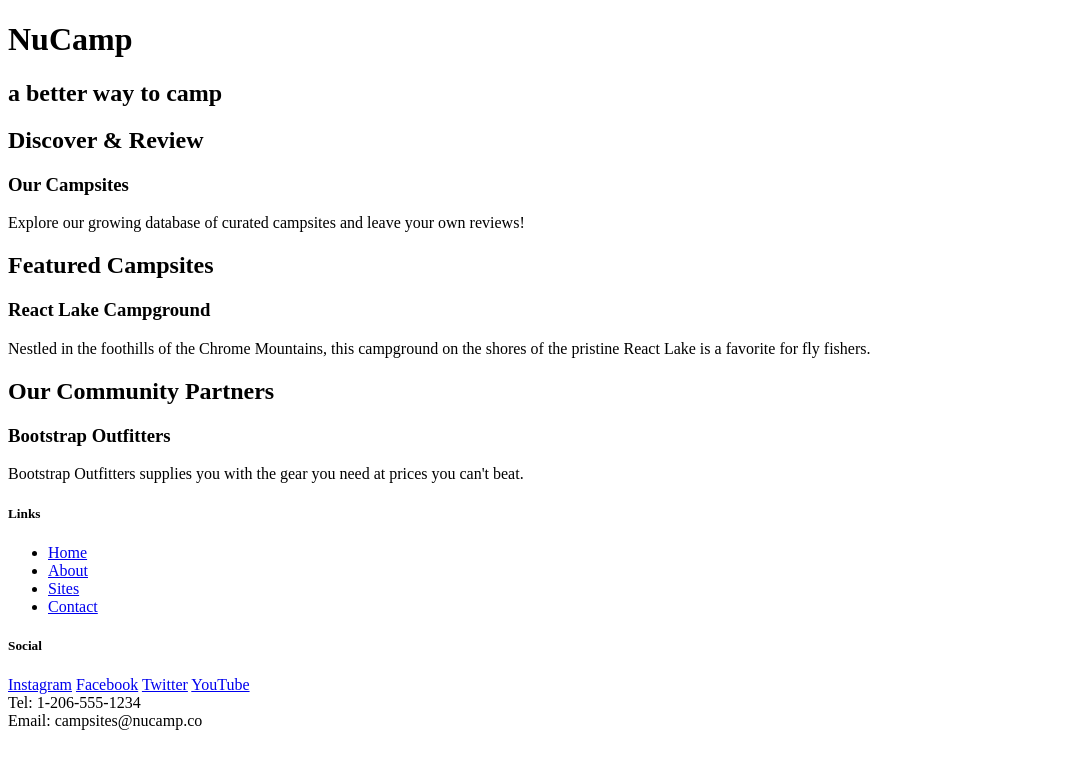
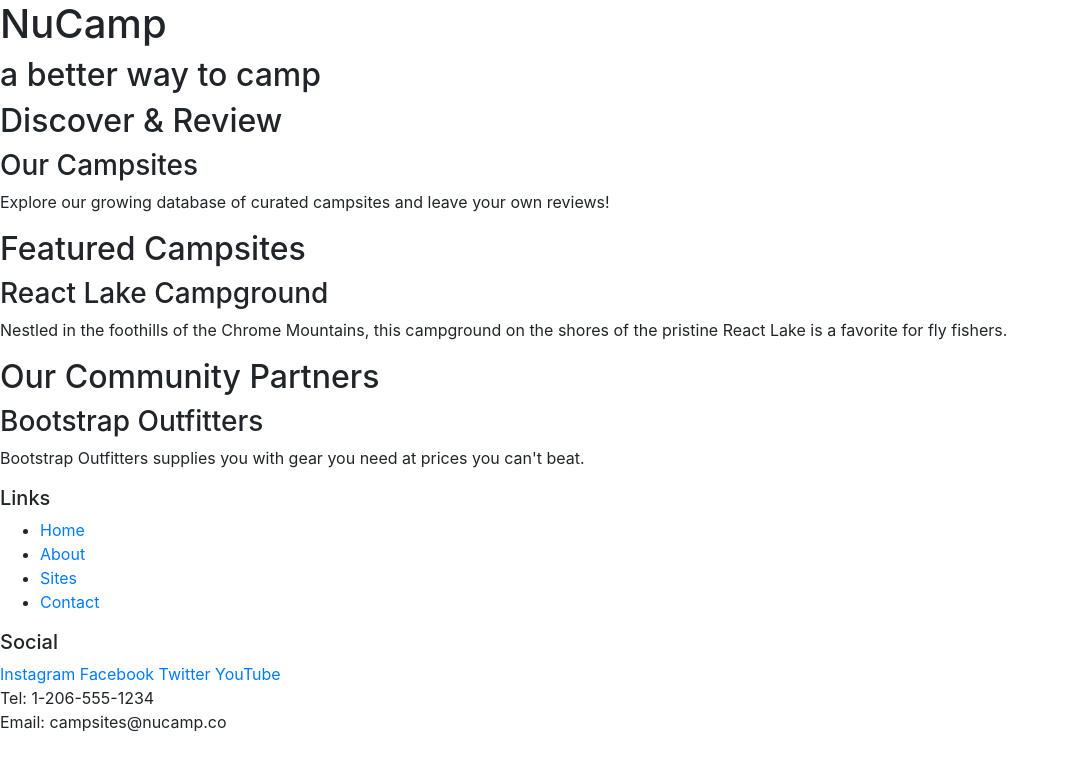
Before and after one commit to BennyDeet/bootstrap, a website: page index.html in a window 1280 px wide. Shown: the whole page, without its empty margins (0-1065 px from the left). Drawn offline with nearby package versions, Linux system fonts and the light colour scheme.

Commit message:
My First Bootstrap Project Practice second run

```diff
--- /dev/null
+++ b/css/styles.css
@@ -0,0 +1,32 @@
+body {
+  font-family: "Open Sans", sans-serif;
+}
+
+h1, h2, h3 {
+  font-family: "Lobster", cursive;
+}
+
+h2 {
+  color: #3046C5;
+}
+
+header h2 {
+  color: #CEC8FF;
+}
+
+footer {
+  background-image: linear-gradient(#CEC8FF, white);
+  padding: 20px 0;
+}
+
+.jumbotron {
+  padding: 30px;
+  background-image: linear-gradient(to right, #5637DD, #3046C5, #60106B);
+  color: white;
+}
+
+.row-content {
+  padding: 50px 0;
+  border-bottom: 1px ridge;
+  min-height: 200px;
+}
--- a/index.html
+++ b/index.html
@@ -1,75 +1,64 @@
 <!DOCTYPE html>
 <html lang="en">
 
-    <header class="jumbotron">
-        <div class="container">
-            <div class="row">
-                <div class="col">
+    <head>
+        <!-- Required meta tags always come first -->
+        <meta charset="utf-8" />
+        <meta name="viewport" content="width=device-width, initial-scale=1" />
+
+        <!-- Bootstrap CSS -->
+        <link rel="stylesheet" href="node_modules/bootstrap/dist/css/bootstrap.min.css" />
+
+        <title>NuCamp: A Better Way To Camp</title>
+    </head>
+
+<body>
+
+    <header>
+        <div>
             <h1>NuCamp</h1>
             <h2>a better way to camp</h2>
         </div>
-            </div>
-        </div>
     </header>
 
-<body>
-
-    <div class="container">
-        <div class="row">
-            <div class="col-sm-4 order-sm-last col-md-3">
+    <div>
         <h2>Discover & Review</h2>
-            </div>
-            <div class="col">
         <h3>Our Campsites</h3>
         <p>Explore our growing database of curated campsites and leave your own reviews!</p>
     </div>
-        </div>
 
-        <div class="row">
-            <div class="col-sm-4 col-md-3">
+    <div>
         <h2>Featured Campsites</h2>
-            </div>
-            <div class="col">
         <h3>React Lake Campground</h3>
         <p>Nestled in the foothills of the Chrome Mountains, this campground on the shores of the pristine React Lake is a favorite for fly fishers.</p>
     </div>
-        </div>
 
-        <div class="row">
-            <div class="col-sm-4 order-sm-last col-md-3">
+    <div>
         <h2>Our Community Partners</h2>
-            </div>
-            <div class="col">
         <h3>Bootstrap Outfitters</h3>
-        		<p>Bootstrap Outfitters supplies you with the gear you need at prices you can't beat.</p>
-            </div>
-        </div>
+        <p>Bootstrap Outfitters supplies you with gear you need at prices you can't beat.</p>
     </div>
 
     <footer>
-        <div class="container">
-            <div class="row">
-                <div class="col-4 col-sm-2 offset-1">
+        <div>
             <h5>Links</h5>
-                    <ul class="list-unstyled">
+            <ul>
                 <li><a href="#">Home</a></li>
                 <li><a href="#">About</a></li>
                 <li><a href="#">Sites</a></li>
                 <li><a href="#">Contact</a></li>
             </ul>
         </div>
-                <div class="col-6 col-sm-5">
+        <div>
             <h5>Social</h5>
             <a href="http://instagram.com/">Instagram</a>
             <a href="http://facebook.com/">Facebook</a>
             <a href="http://twitter.com/">Twitter</a>
             <a href="http://youtube.com/">YouTube</a>
         </div>
-                <div class="col-sm-4">
+        <div>
             Tel: 1-206-555-1234<br />
             Email: campsites@nucamp.co
-                </div>
-           </div>
         </div>
     </footer>
 
```
Also changed, not shown: aboutus.html (added, +91 -0 lines). Lines whose indentation alone changed are shown as unchanged.
